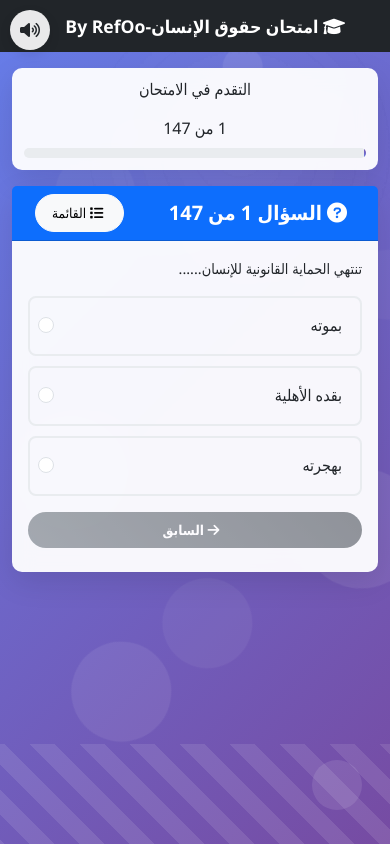
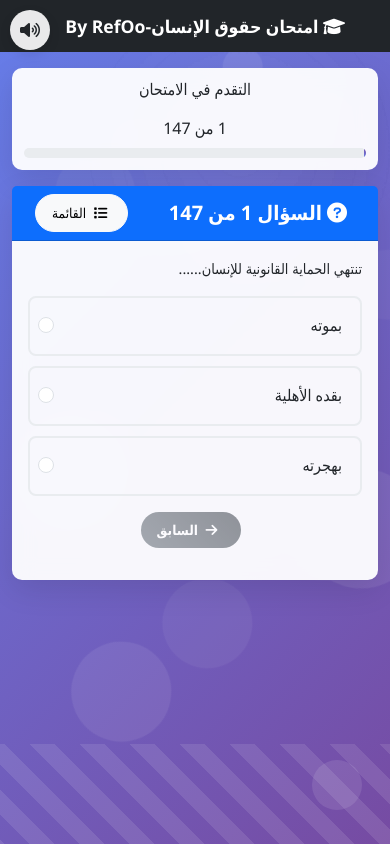
Before and after one commit to RefOoSami001/human-rights, a Flask app: page /exam in a window 390 px wide. Run offline with Flask 3, Linux system fonts and the light colour scheme; some web fonts are replaced.

Commit message:
Fix mobile navigation buttons layout: same row, equal width, proper spacing

```diff
--- a/templates/base.html
+++ b/templates/base.html
@@ -60,8 +60,9 @@
             }
 
             .btn {
-                padding: 10px 20px;
+                padding: 12px 16px;
                 font-size: 0.9rem;
+                white-space: nowrap;
             }
 
             .btn-lg {
@@ -86,6 +87,31 @@
             .navbar-brand {
                 font-size: 1.2rem;
             }
+
+            .btn i {
+                margin-left: 0.5rem;
+                margin-right: 0.5rem;
+            }
+
+            /* Ensure buttons stay in same row */
+            .d-flex.justify-content-between {
+                flex-wrap: nowrap !important;
+            }
+
+            /* Equal width for navigation buttons */
+            .btn.flex-fill {
+                flex: 1 1 0% !important;
+                min-width: 0;
+            }
+
+            /* Proper spacing between button groups */
+            .me-2 {
+                margin-right: 0.75rem !important;
+            }
+
+            .gap-2 {
+                gap: 0.5rem !important;
+            }
         }
 
         @media (max-width: 576px) {
@@ -99,8 +125,22 @@
             }
 
             .btn {
-                padding: 8px 16px;
+                padding: 10px 12px;
                 font-size: 0.85rem;
+            }
+
+            .btn i {
+                margin-left: 0.25rem;
+                margin-right: 0.25rem;
+            }
+
+            /* Tighter spacing on very small screens */
+            .me-2 {
+                margin-right: 0.5rem !important;
+            }
+
+            .gap-2 {
+                gap: 0.25rem !important;
             }
 
             .question-text {
--- a/templates/exam.html
+++ b/templates/exam.html
@@ -46,19 +46,21 @@
                 </div>
 
                 <!-- Navigation Buttons -->
-                <div class="d-flex justify-content-between mt-4 flex-wrap gap-2">
-                    <button class="btn btn-secondary" id="prevBtn" onclick="previousQuestion()">
+                <div class="d-flex justify-content-between align-items-center mt-4">
+                    <button class="btn btn-secondary flex-fill me-2" id="prevBtn" onclick="previousQuestion()">
                         <i class="fas fa-arrow-right me-2"></i>
                         السابق
                     </button>
 
-                    <div class="d-flex gap-2">
-                        <button class="btn btn-primary" id="nextBtn" onclick="nextQuestion()" style="display: none;">
+                    <div class="d-flex gap-2 flex-fill">
+                        <button class="btn btn-primary flex-fill" id="nextBtn" onclick="nextQuestion()"
+                            style="display: none;">
                             <i class="fas fa-arrow-left me-2"></i>
                             التالي
                         </button>
 
-                        <button class="btn btn-success" id="finishBtn" onclick="finishExam()" style="display: none;">
+                        <button class="btn btn-success flex-fill" id="finishBtn" onclick="finishExam()"
+                            style="display: none;">
                             <i class="fas fa-check me-2"></i>
                             إنهاء الامتحان
                         </button>
```
